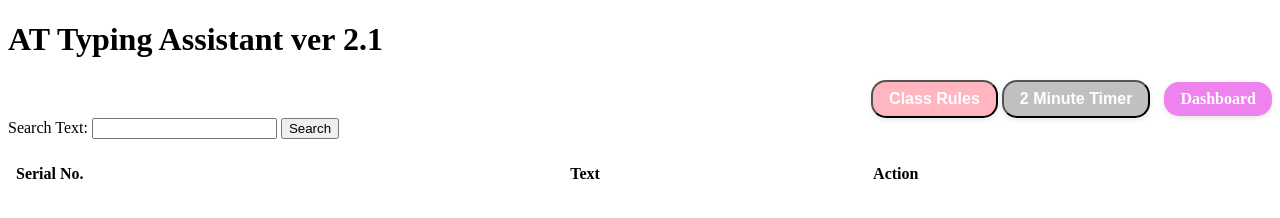
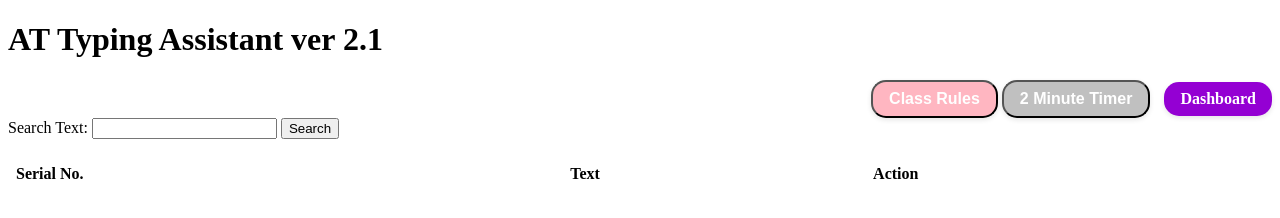
Before and after one commit to brahman47/Trial, a plain HTML site: page index.html in a window 1280 px wide. In both pictures the pointer is over the link "Dashboard". Drawn offline with nearby package versions, Linux system fonts and the light colour scheme; no server answers.

Commit message:
Dashboard button animation

```diff
--- a/index.html
+++ b/index.html
@@ -47,7 +47,6 @@
         box-shadow: 0 2px 5px rgba(0, 0, 0, 0.1);
         transition: background-color 0.3s;
       }
-
       .dashboard-btn:hover,
       .class-rules-btn:hover {
         cursor: pointer;
@@ -59,6 +58,10 @@
 
       .class-rules-btn:hover {
         background-color: #ff9eb5;
+      }
+
+      .dashboard-btn:hover {
+        background-color: darkviolet;
       }
 
       .timer-btn {
@@ -113,6 +116,7 @@
       <input type="text" id="search" name="search">
       <button id="search-btn">Search</button>
     </div>
+
     <br>
     <table>
       <thead>
@@ -135,7 +139,6 @@
         .then((data) => {
           const parsedData = Papa.parse(data, { header: true });
           const texts = parsedData.data;
-
           const textsContainer = document.getElementById("texts");
           let index = 0;
           texts.forEach((text) => {
@@ -162,7 +165,6 @@
             textRow.appendChild(copyBtnCell);
             textsContainer.appendChild(textRow);
           });
-
           const searchInput = document.getElementById("search");
           const searchButton = document.getElementById("search-btn");
 
@@ -182,15 +184,12 @@
 
       const classRulesButton = document.getElementById("class-rules-btn");
       const classRules = `Here are some rules to follow to make sure we have a smooth and enjoyable session:
-
       1. Please keep your microphone on mute at all times.
       2. You can keep your camera on if you'd like.
       3. If you have any questions or doubts, you can ask them in the Class Forum.
       4. If you have any technical issues, please use the troubleshoot option (three dots) on your screen. If you continue to have problems, you can try joining the class through learn.byjus.com.
       5. If you have any other issues, let me know in the Class Forum.
-
       Let's have a great time learning together!`;
-
       classRulesButton.addEventListener("click", () => {
         navigator.clipboard.writeText(classRules);
         classRulesButton.textContent = "Class Rules Copied";
@@ -204,6 +203,7 @@
       let timer;
 
       function playBeep() {
+
         const beep = new Audio("https://www.soundjay.com/buttons/sounds/beep-06.mp3");
         beep.play();
       }
```
Lines whose indentation alone changed are shown as unchanged.
